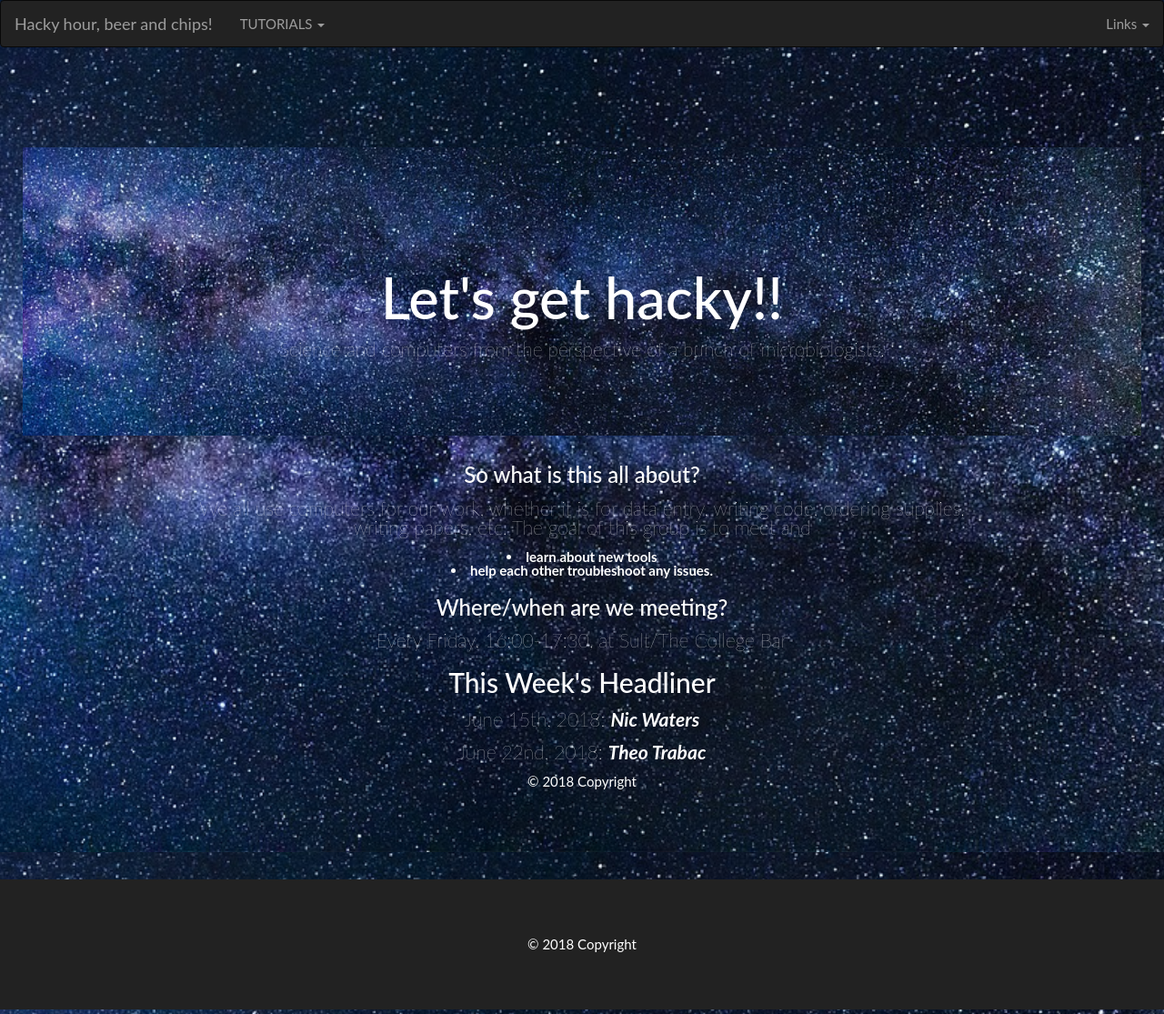
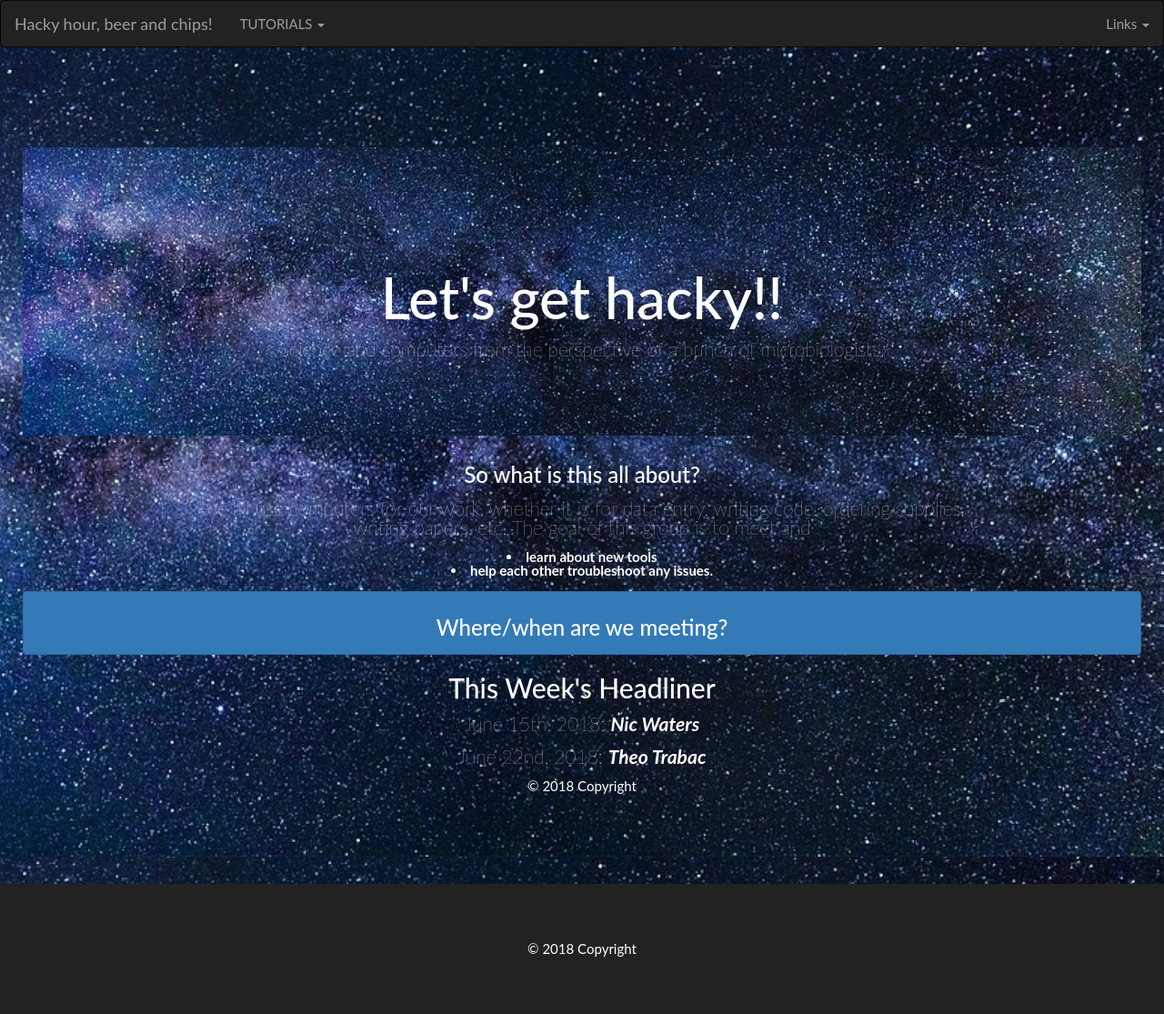
Before and after one commit to NUIGhackyhour/NUIGhackyhour.github.io, a Jekyll site: the page built from index.html, in a window 1280 px wide. Shown: the whole page at 91% size. Built offline with Jekyll 4.4.1, drawn with Linux system fonts in a browser that asks for light colours; nearby versions of some CDN libraries.

Commit message:
Added button and link of acuaculture

```diff
--- a/_includes/nav.html
+++ b/_includes/nav.html
@@ -19,6 +19,7 @@
        <span class="caret"></span></a>
        <ul class="dropdown-menu">
          <li><a href="https://www.youtube.com/watch?v=-S0lAAyv9Xw">Slacklining in Galway</a></li>
+         <li><a href="https://www.youtube.com/channel/UCdNLE33fcMMW3uYINssFKBQ">Aquaculture Explained</a></li>
        </ul>
      </li>
    </ul>
--- a/index.html
+++ b/index.html
@@ -15,12 +15,15 @@
       <li><strong>help each other troubleshoot any issues.</strong> </li>
     </p>
 </div>
-<div>
-  <h3>Where/when are we meeting?</h3>
-    <p>
-      Every Friday, 16:00-17:30, at Sult/The College Bar
-    </p>
+<button class="buttoncollapse btn btn-primary btn-block" data-toggle="collapse" data-target="#demo"><h3>Where/when are we meeting?</h3></button>
+
+<div id="demo" class="collapse">
+  <p>
+    Every Friday, 16:00-17:30, at Sult/The College Bar
+  </p>
 </div>
+
+
 <div>
   <h2>This Week's Headliner</h2>
     <p>
```
